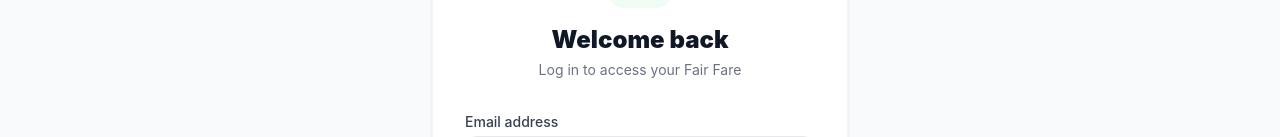
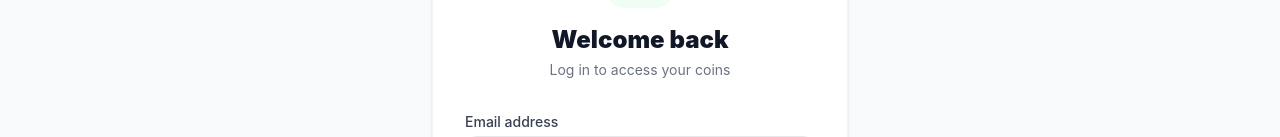
Before and after one commit to BitwiseData/nofrills-weekly-dealz, a Next.js app: page /login in a window 1280 px wide. Shown: the part 218-355 px from the top of the page. Built offline with nearby package versions, Linux system fonts and the light colour scheme.

Commit message:
fix: clean up coin unit text after Fair Fare rebrand

```diff
--- a/app/dashboard/page.tsx
+++ b/app/dashboard/page.tsx
@@ -45,7 +45,7 @@
         {/* Stats */}
         <div className="grid grid-cols-2 sm:grid-cols-4 gap-4 mb-8">
           {[
-            { label: "Fair Fare Balance", value: user.coins.toLocaleString() + " 🪙", accent: "#FFB800", bg: "#fffbeb" },
+            { label: "Coin Balance", value: user.coins.toLocaleString() + " 🪙", accent: "#FFB800", bg: "#fffbeb" },
             { label: "Total Coins Earned", value: totalCoinsEarned.toLocaleString() + " 🪙", accent: "#003d28", bg: "#f0fdf4" },
             { label: "Flyers Uploaded", value: totalUploads, accent: "#003d28", bg: "#f0fdf4" },
             { label: "Total Savings", value: "$" + savings, accent: "#059669", bg: "#f0fdf4" },
@@ -60,7 +60,7 @@
         {/* Coins progress */}
         <div className="bg-white rounded-2xl border border-gray-100 p-6 shadow-sm mb-8">
           <div className="flex items-center justify-between mb-3">
-            <h2 className="font-bold text-gray-800">Your Fair Fare</h2>
+            <h2 className="font-bold text-gray-800">Your Coins</h2>
             <Link href="/shop" className="text-sm font-semibold" style={{ color: "#003d28" }}>Redeem in Shop →</Link>
           </div>
           <div className="flex items-end gap-2 mb-3">
--- a/app/login/page.tsx
+++ b/app/login/page.tsx
@@ -36,7 +36,7 @@
               🔑
             </div>
             <h1 className="text-2xl font-black text-gray-900">Welcome back</h1>
-            <p className="text-gray-500 text-sm mt-1">Log in to access your Fair Fare</p>
+            <p className="text-gray-500 text-sm mt-1">Log in to access your coins</p>
           </div>
 
           {error && (
--- a/app/signup/page.tsx
+++ b/app/signup/page.tsx
@@ -38,7 +38,7 @@
               🪙
             </div>
             <h1 className="text-2xl font-black text-gray-900">Create your account</h1>
-            <p className="text-gray-500 text-sm mt-1">Get <strong className="text-amber-600">500 free Fair Fare</strong> on signup</p>
+            <p className="text-gray-500 text-sm mt-1">Get <strong className="text-amber-600">500 free coins</strong> on signup</p>
           </div>
 
           {error && (
--- a/app/upload/page.tsx
+++ b/app/upload/page.tsx
@@ -122,7 +122,7 @@
         <div className="text-center mb-8">
           <div className="text-5xl mb-3">⬆️</div>
           <h1 className="text-3xl font-black text-gray-900">Upload Flyers, Earn Coins</h1>
-          <p className="text-gray-500 mt-2">Get <strong>{COINS_PER_PAGE} Fair Fare per page</strong> for every grocery flyer you upload.</p>
+          <p className="text-gray-500 mt-2">Get <strong>{COINS_PER_PAGE} coins per page</strong> for every grocery flyer you upload.</p>
           <div className="inline-flex items-center gap-2 mt-3 bg-amber-50 border border-amber-200 rounded-full px-4 py-1.5 text-sm font-semibold" style={{ color: "#92400e" }}>
             🪙 Your balance: {user.coins.toLocaleString()} coins
           </div>
@@ -235,7 +235,7 @@
           {done && totalEarned > 0 && (
             <div className="mt-5 rounded-xl p-5 text-center" style={{ background: "#f0fdf4", border: "2px solid #bbf7d0" }}>
               <div className="text-4xl mb-2">🎉</div>
-              <p className="font-black text-xl" style={{ color: "#003d28" }}>+{totalEarned.toLocaleString()} Fair Fare earned!</p>
+              <p className="font-black text-xl" style={{ color: "#003d28" }}>+{totalEarned.toLocaleString()} coins earned!</p>
               <p className="text-sm text-gray-500 mt-1">Your new balance: <strong>{user.coins.toLocaleString()} 🪙</strong></p>
               <div className="flex gap-3 justify-center mt-4">
                 <Link href="/shop" className="px-5 py-2 rounded-xl font-bold text-white text-sm" style={{ background: "#003d28" }}>
```
